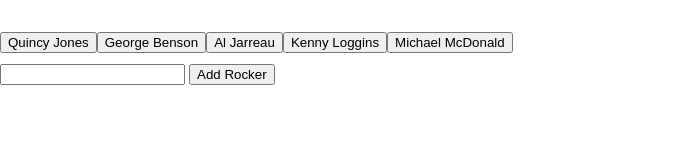
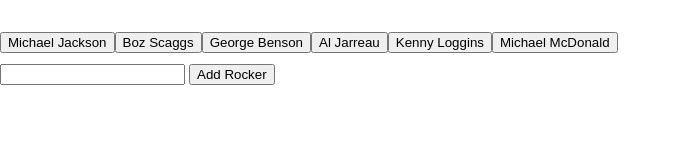
Before and after one commit to boronflex/week6homework, a plain HTML site: page index.html in a window 1280 px wide. Shown: the whole page, without its empty margins (0-681 px from the left). Drawn offline with nearby package versions, Linux system fonts and the light colour scheme.

Commit message:
added rating tags to gifs, new buttons work

```diff
--- a/assets/javascript/app.js
+++ b/assets/javascript/app.js
@@ -6,8 +6,8 @@
 // 1. Before you can make any part of our site work, you need to create an array of strings, each one related to a topic that interests you. Save it to a variable called `topics`.
 //    * We chose animals for our theme, but you can make a list to your own liking.
 
-	var topics = ["Michael McDonald", "Kenny Loggins", "Al Jarreau", "George Benson",
-	"Quincy Jones"];
+	var myYachtRockers = ["Michael McDonald", "Kenny Loggins", "Al Jarreau", "George Benson",
+	"Boz Scaggs", "Michael Jackson"];
 
 // 2. Your app should take the topics in this array and create buttons in your HTML.
 //    * Try using a loop that appends a button for each string in the array.
@@ -15,7 +15,7 @@
 
 	function addButtons(){
 
-		topics.forEach(function(yachtRocker){
+		myYachtRockers.forEach(function(yachtRocker){
 			//create buttons from the list and add them to the 'button-div' div here
 
 			var newButton = $("<button>", {class: "yacht-rocker"}).text(yachtRocker);
@@ -43,11 +43,15 @@
 	var motion = "";
 
 
-	$(".yacht-rocker").click(function(){
+	$("#button-div").on("click", ".yacht-rocker", function(){
+
+	//$(".yacht-rocker").click(function(){
 
 		$("#add-gifs-divs").empty();
 
 		var rocker = $(this).text();
+
+		console.log(rocker);
 
 		rocker = rocker.replace(" ", "+");
 
@@ -67,6 +71,7 @@
 
 				$("#add-gifs-divs").append($("<img>", {src: still, alt: rocker, "class": "yr-gif"}).attr("state","still"));
 
+				$("#add-gifs-divs").append($("<p>").text(response.data[x].rating))
 				//console.log(still);
 
 				//console.log(motion);
@@ -76,7 +81,7 @@
 
 	});
 
-	$(document).on("click", ".yr-gif", function(){
+	$("#add-gifs-divs").on("click", ".yr-gif", function(){
 
 		//console.log(this);
 
--- a/index.html
+++ b/index.html
@@ -35,7 +35,6 @@
 	</div>
 
 	<div id="add-gifs-divs">
-		<img class="yr-gif">
 	</div>
 
 </body>
```
